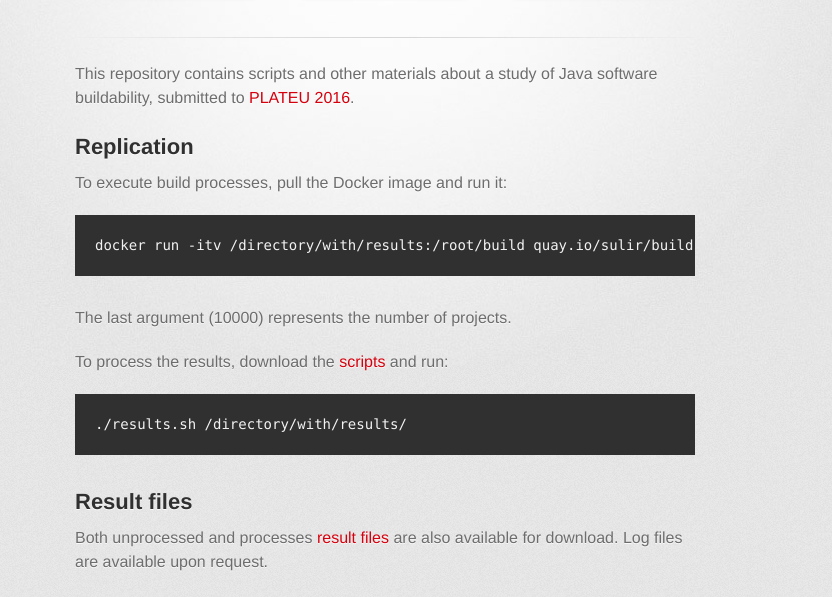
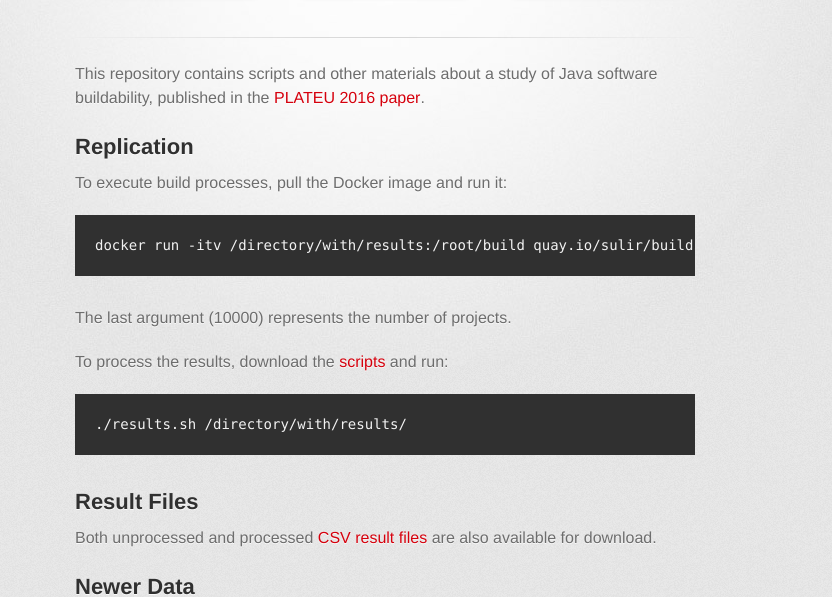
Before and after one commit to sulir/build-study, a plain HTML site: page index.html in a window 1280 px wide. Shown: the part 209-806 px from the top of the page, without its empty margins (255-1087 px from the left). Drawn offline with Linux system fonts and the light colour scheme; a web font is replaced by a local one.

Commit message:
Add links to papers

```diff
--- a/index.html
+++ b/index.html
@@ -9,8 +9,8 @@
   <link rel="stylesheet" type="text/css" href="stylesheets/github-dark.css" media="screen">
   <link rel="stylesheet" type="text/css" href="stylesheets/print.css" media="print">
   <!--[if lt IE 9]>
-    <script src="//html5shiv.googlecode.com/svn/trunk/html5.js"></script>
-    <![endif]-->
+    <script src="//cdnjs.cloudflare.com/ajax/libs/html5shiv/3.7.3/html5shiv.min.js"></script>
+  <![endif]-->
   <title>Build Tools Study by sulir</title>
 </head>
 
@@ -35,12 +35,9 @@
       <hr>
 
       <section id="main_content">
-        <p>This repository contains scripts and other materials about a study of Java software buildability, submitted
-          to <a href="http://2016.splashcon.org/track/plateau2016">PLATEU 2016</a>.</p>
+        <p>This repository contains scripts and other materials about a study of Java software buildability, published in the <a href="https://sulir.github.io/papers/Sulir16quantitative.pdf">PLATEU 2016 paper</a>.</p>
 
-        <h2>
-          <a id="replication" class="anchor" href="#replication" aria-hidden="true"><span aria-hidden="true"
-              class="octicon octicon-link"></span></a>Replication</h2>
+        <h2>Replication</h2>
 
         <p>To execute build processes, pull the Docker image and run it:</p>
 
@@ -53,12 +50,13 @@
 
         <pre><code>./results.sh /directory/with/results/</code></pre>
 
-        <h2>
-          <a id="result-files" class="anchor" href="#result-files" aria-hidden="true"><span aria-hidden="true"
-              class="octicon octicon-link"></span></a>Result files</h2>
+        <h2>Result Files</h2>
 
-        <p>Both unprocessed and processes <a href="files/results.zip">result files</a> are also available for download.
-          Log files are available upon request.</p>
+        <p>Both unprocessed and processed <a href="files/results.zip">CSV result files</a> are also available for download.</p>
+
+        <h2>Newer Data</h2>
+
+        <p>In 2020, we published a data descriptor paper containing also newer data: <a href="https://www.mdpi.com/2306-5729/5/3/86/pdf">Large-Scale Dataset of Local Java Software Build Results</a>.</p>
       </section>
 
       <footer>
```
